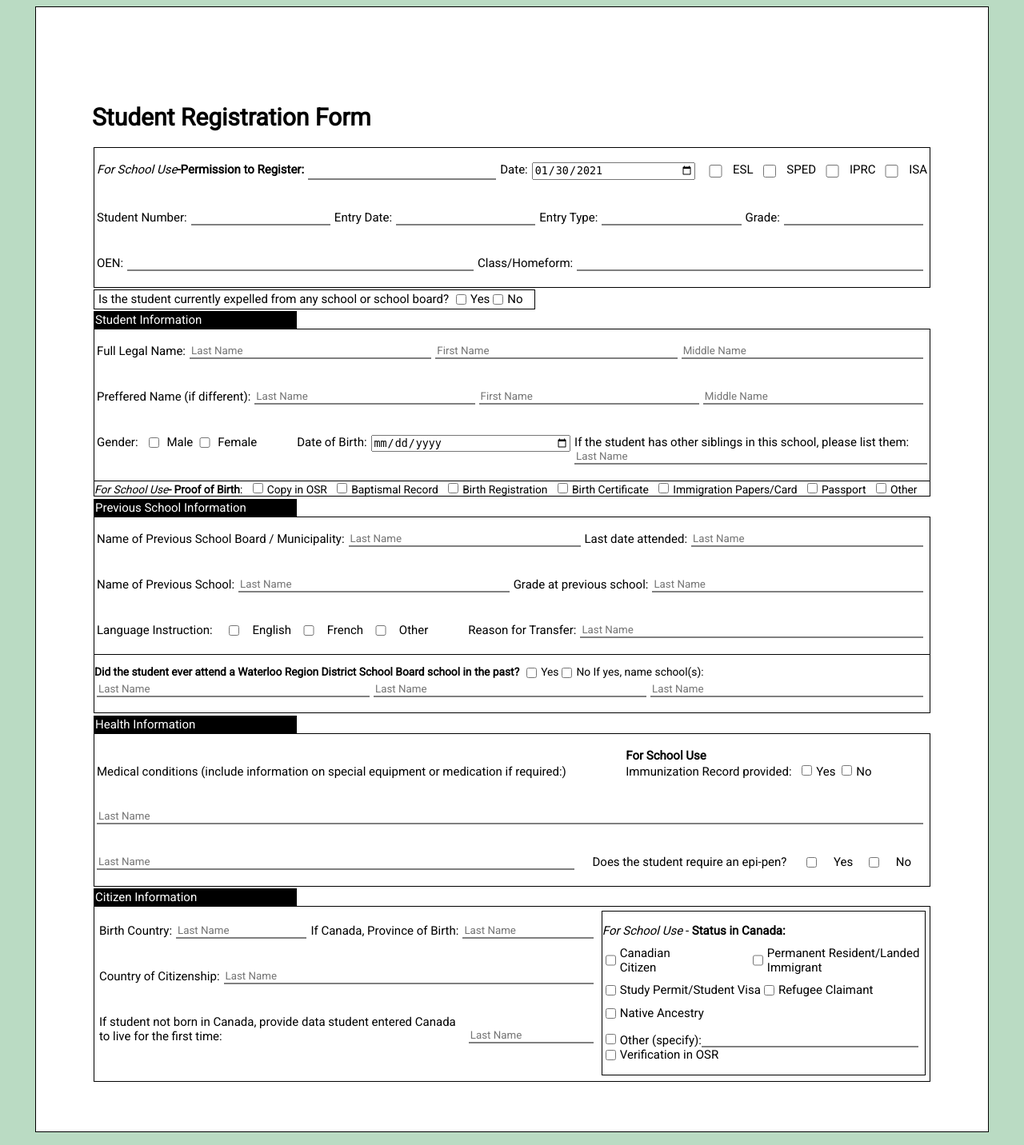
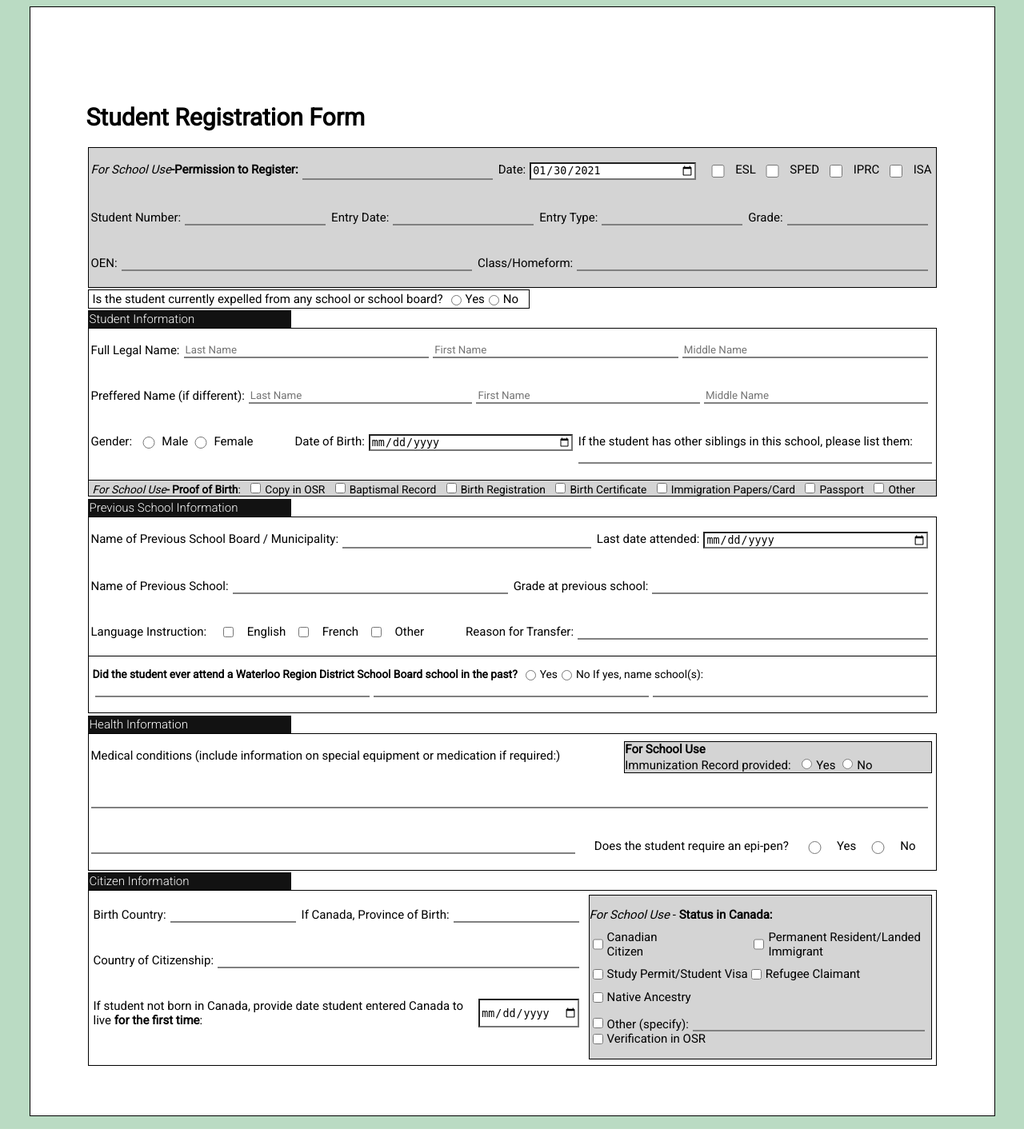
Before and after one commit to charss/registration-form, a PHP site: page / in a window 1280 px wide. Shown: the whole page at 80% size. Run offline with PHP 8.4, Linux system fonts and the light colour scheme.

Commit message:
Updated input elements

```diff
--- a/index.php
+++ b/index.php
@@ -12,7 +12,7 @@
 		<form name='form' action='' method='get'>
 			<div class='main'>
 				<h1>Student Registration Form</h1>
-				<div class='board'>
+				<div class='board for_school_use'>
 					<div class='container'>
 						<p>
 							<label for='form'><i>For School Use</i><b>-Permission to Register:</b></label>
@@ -68,8 +68,8 @@
 				<div class='board' id='expell_div'>
 					<p id='expell'>
 						<label>Is the student currently expelled from any school or school board?</label>
-						<input type="checkbox" id="vehicle1" name="vehicle1" value="Bike">Yes
-						<input type="checkbox" id="vehicle2" name="vehicle2" value="Car">No
+						<input type="radio" name="expell" value="Yes">Yes
+						<input type="radio" name="expell" value="No">No
 					</p>
 				</div>
 
@@ -79,59 +79,55 @@
 					<div class='container'>
 						<p>
 							<label>Full Legal Name:</label>
-							<input type='text' id='name_input' name='last_name' placeholder='Last Name'>
-							<input type='text' id='name_input' name='first_name' placeholder='First Name'>
-							<input type='text' id='name_input' name='middle_name' placeholder='Middle Name'>
+							<input type='text' name='last_name' placeholder='Last Name'>
+							<input type='text' name='first_name' placeholder='First Name'>
+							<input type='text' name='middle_name' placeholder='Middle Name'>
 						</p>
 					</div>
 
 					<div class='container'>
 						<p>
 							<label>Preffered Name (if different):</label>
-							<input type='text' id='name_input' name='pref_last_name' placeholder='Last Name'>
-							<input type='text' id='name_input' name='pref_first_name' placeholder='First Name'>
-							<input type='text' id='name_input' name='pref_middle_name' placeholder='Middle Name'>
+							<input type='text' name='pref_last_name' placeholder='Last Name'>
+							<input type='text' name='pref_first_name' placeholder='First Name'>
+							<input type='text' name='pref_middle_name' placeholder='Middle Name'>
 						</p>
 					</div>
 
 					<div class='container' id='f_start'>
 						<p id='gender'>
 							<label>Gender:</label>
-							<input type="checkbox" id="vehicle1" name="vehicle1" value="Bike">Male
-							<input type="checkbox" id="vehicle2" name="vehicle2" value="Car">Female
+							<input type="radio" name="gender" value="Male">Male
+							<input type="radio" name="gender" value="Female">Female
 						</p>
 				        <p id='birth'>
 							<label>Date of Birth:</label>
-							<input type='date' name='reg_date' id='reg_date'>
-			        		<script>
-			        			document.getElementById('reg_date').valueAsDate = new Date();
-			        		</script>
-
+							<input type='date' name='birthday'>
 				        </p>
 
 			        	<p id='below'>
 			        		<label>If the student has other siblings in this school, please list them:</label>
-			        		<input type='text' id='siblings' name='pref_last_name' placeholder='Last Name'>
+			        		<input type='text' id='siblings' name='siblings'>
 				        </p>
 					</div>
 				</div>
 
 
-				<div class='board' id='proof_birth'>
+				<div class='board for_school_use' id='proof_birth'>
 					<label><i>For School Use</i><b>- Proof of Birth</b>:</label>
-					<input type="checkbox" id="vehicle1" name="vehicle1" value="Bike"><label for="vehicle1">Copy in OSR</label>
+					<input type="checkbox" name="OSR" value="OSR"><label for="vehicle1">Copy in OSR</label>
 
-					<input type="checkbox" id="vehicle2" name="vehicle2" value="Car"><label for="vehicle2">Baptismal Record</label>
+					<input type="checkbox" name="BAPTISMAL" value="BAPTISMAL"><label for="vehicle2">Baptismal Record</label>
 
-					<input type="checkbox" id="vehicle2" name="vehicle2" value="Car"><label for="vehicle2">Birth Registration</label>
+					<input type="checkbox" name="BIRTH_REGISTRATION" value="BIRTH_REGISTRATION"><label for="vehicle2">Birth Registration</label>
 
-					<input type="checkbox" id="vehicle2" name="vehicle2" value="Car"><label for="vehicle2">Birth Certificate</label>
+					<input type="checkbox" name="BIRTH_CERTIFICATE" value="BIRTH_CERTIFICATE"><label for="vehicle2">Birth Certificate</label>
 
-					<input type="checkbox" id="vehicle2" name="vehicle2" value="Car"><label for="vehicle2">Immigration Papers/Card</label>
+					<input type="checkbox" name="IMMIGRATION" value="IMMIGRATION"><label for="vehicle2">Immigration Papers/Card</label>
 
-					<input type="checkbox" id="vehicle2" name="vehicle2" value="Car"><label for="vehicle2">Passport</label>
+					<input type="checkbox" name="PASSPORT" value="PASSPORT"><label for="vehicle2">Passport</label>
 
-					<input type="checkbox" id="vehicle2" name="vehicle2" value="Car"><label for="vehicle2">Other</label>
+					<input type="checkbox" name="OTHER_PROOF" value="OTHER_PROOF"><label for="vehicle2">Other</label>
 				</div>
 
 				<div class='box_label'>Previous School Information</div>
@@ -139,38 +135,38 @@
 					<div class='container'>
 						<p>
 							<label>Name of Previous School Board / Municipality:</label>
-							<input type='text'name='pref_last_name' placeholder='Last Name'>
+							<input type='text'name='PREV_SCHOOL_BOARD'>
 						</p>
 				        <p>
 				        	<label>Last date attended:</label>
-				        	<input type='text'name='pref_last_name' placeholder='Last Name'>
+				        	<input type='date' name='LAST_DATE'>
 				        </p>
 					</div>
 
 					<div class='container'>
 						<p>
 							<label>Name of Previous School:</label>
-							<input type='text'name='pref_last_name' placeholder='Last Name'>
+							<input type='text'name='PREVIOUS_SCHOOL'>
 						</p>
 				        <p>
 				        	<label>Grade at previous school:</label>
-				        	<input type='text'name='pref_last_name' placeholder='Last Name'>
+				        	<input type='text'name='GRADE_PREV_SCHOOL'>
 				        </p>
 					</div>
 
 					<div class='container'>
 						<p id='language'>
 			        		<label>Language Instruction:</label>
-							<input type="checkbox" id="vehicle1" name="vehicle1" value="Bike">English
+							<input type="checkbox" name="ENGLISH" value="ENGLISH">English
 
-							<input type="checkbox" id="vehicle2" name="vehicle2" value="Car">French
+							<input type="checkbox" name="FRENCH" value="FRENCH">French
 
-							<input type="checkbox" id="vehicle3" name="vehicle3" value="Boat">Other
+							<input type="checkbox" name="OTHER_LANG" value="OTHER_LANG">Other
 						</p>
 
 				        <p id='reason'>
 				        	<label>Reason for Transfer:</label>
-				        	<input type='text'name='pref_last_name' placeholder='Last Name'>
+				        	<input type='text'name='TRANSFER_REASON'>
 				        </p>
 					</div>
 				</div>
@@ -178,18 +174,18 @@
 				<div class='board' id='proof_birth'>
 					<p>
 		        		<label><b>Did the student ever attend a Waterloo Region District School Board school in the past?</b></label>
-						<input type="checkbox" id="vehicle1" name="vehicle1" value="Bike">Yes
+						<input type="radio" name="WATERLOO" value="Yes">Yes
 
-						<input type="checkbox" id="vehicle2" name="vehicle2" value="Car">No
+						<input type="radio" name="WATERLOO" value="No">No
 						If yes, name school(s):
 						<p>
 					</p>
 
 					<div class='container' id='no_board'>
 						<p id='higher'>
-							<input type='text'name='pref_last_name' placeholder='Last Name'>
-							<input type='text'name='pref_last_name' placeholder='Last Name'>
-							<input type='text'name='pref_last_name' placeholder='Last Name'>
+							<input type='text'name='WATERLOO1'>
+							<input type='text'name='WATERLOO2'>
+							<input type='text'name='WATERLOO3'>
 						</p>
 					</div>
 				</div>
@@ -201,33 +197,33 @@
 							<label>Medical conditions (include information on special equipment or medication if required:)</label>
 						</p>
 
-						<p id='below'>
+						<p id='below' class='for_school_use board'>
 			        		<label><b>For School Use</b></label>
 			        		<span>
 			        			<label>Immunization Record provided:</label>
-			        			<input type="checkbox" id="vehicle1" name="vehicle1" value="Bike">Yes
+			        			<input type="radio" name="IMMUNIZATION" value="Yes">Yes
 
-								<input type="checkbox" id="vehicle2" name="vehicle2" value="Car">No
+								<input type="radio" name="IMMUNIZATION" value="No">No
 			        		</span>
 				        </p>
 				    </div>
 
 				    <div class='container'>
 				    	<p>
-							<input type='text'name='pref_last_name' placeholder='Last Name'>
+							<input type='text'name='MEDICAL_CONDITION'>
 						</p>
 				    </div>
 
 				    <div class='container'>
 				    	<p id='blank'>
-							<input type='text'name='pref_last_name' placeholder='Last Name'>
+							<input type='text'name='MEDICAL_CONDITION'>
 						</p>
 
 						<p id='epipen'>
 		        			<label id='try'>Does the student require an epi-pen?</label>
-		        			<input type="checkbox" id="vehicle1" name="vehicle1" value="Bike">Yes
+		        			<input type="radio" name="EPIPEN" value="Yes">Yes
 
-							<input type="checkbox" id="vehicle2" name="vehicle2" value="Car">No
+							<input type="radio" name="EPIPEN" value="No">No
 				        </p>
 				    </div>
 				</div>
@@ -240,67 +236,67 @@
 							<div class='container'>
 								<p>
 									<label>Birth Country:</label>
-									<input type='text'name='pref_last_name' placeholder='Last Name'>
+									<input type='text' name='BIRTH_COUNTRY'>
 								</p>
 								<p>
 									<label>If Canada, Province of Birth:</label>
-									<input type='text'name='pref_last_name' placeholder='Last Name'>
+									<input type='text' name='BIRTH_PROVINCE'>
 								</p>
 							</div>
 
 							<div class='container'>
 								<p>
 									<label>Country of Citizenship:</label>
-									<input type='text'name='pref_last_name' placeholder='Last Name'>
+									<input type='text' name='CITIZENSHIP'>
 								</p>
 							</div>
 
 
 							<div class='container'>
 								<p>
-									<label>If student not born in Canada, provide data student entered Canada to live for the first time:</label>
+									<label id='canada_text'>If student not born in Canada, provide date student entered Canada to live <b>for the first time</b>:</label>
 								</p>
-								<p id='f_end'>
-									<input type='text'name='pref_last_name' placeholder='Last Name'>
+								<p>
+									<input type='date' id='canada_date' name='CANADA_DATE'>
 								</p>
 							</div>
 						</span>
 
-						<div class='board'>
-							<div id=''>
+						<div class='board for_school_use'>
+							<div>
 								<p>
 									<label><i>For School Use</i> - <b>Status in Canada:</b></label>
 								</p>
 							</div>
 							<div id='status'>
 								<p>
-									<input type="checkbox" id="can_citizen" name="can_citizen" value="Bike">
+									<input type="checkbox" id="can_citizen" name="can_citizen" value="can_citizen">
 									Canadian Citizen
-									<input type="checkbox" id="perm_resident" name="vehicle2" value="Car">Permanent Resident/Landed Immigrant
+									<input type="checkbox" id="perm_resident" name="perm_resident" value="perm_resident">Permanent Resident/Landed Immigrant
 								</p>
 							</div>
 							<div id='status'>
 								<p>
-									<input type="checkbox" id="vehicle1" name="vehicle1" value="Bike">Study Permit/Student Visa
-									<input type="checkbox" id="vehicle2" name="vehicle2" value="Car">Refugee Claimant
+									<input type="checkbox" name="student_visa" value="student_visa">Study Permit/Student Visa
+									<input type="checkbox" name="refugee" value="refugee">Refugee Claimant
 								</p>
 							</div>
 							<div id='status'>
 								<p>
-									<input type="checkbox" id="vehicle1" name="vehicle1" value="Bike">Native Ancestry
+									<input type="checkbox" name="native_ancestry" value="native_ancestry">Native Ancestry
 								</p>
 							</div>
 							<div id='status'>
 								<p class='container' id='no_board'>
 									<span id='try'>
-										<input type="checkbox" id="status_other" name="vehicle1" value="Bike">Other (specify):
+										<input type="checkbox" id="status_other" name="status_other" value="status_other"><label>Other (specify):</label>
 									</span>
-									<input type='text' name='permission_register' />
+									<input type='text' name='status_text' />
 								</p>
 							</div>
 							<div id='status'>
 								<p>
-									<input type="checkbox" id="vehicle1" name="vehicle1" value="Bike">Verification in OSR
+									<input type="checkbox" name="osr_veri" value="osr_veri">Verification in OSR
 								</p>
 							</div>
 						</div>
--- a/style.css
+++ b/style.css
@@ -6,7 +6,7 @@ body {
 
 .main {
 	margin: auto;
-	width: 1050px;
+	width: 1065px;
 	border: 1px;
 	border-color: black;
 	border-style: solid;
@@ -29,6 +29,7 @@ body {
 	border-style: solid;
 	border-color: black;
 	margin: 2px;
+
 }
 
 #prio {
@@ -51,11 +52,17 @@ label {
 p {
 	display: inline-flex;
 	flex: 1 1 auto;
+	padding-right: 2px;
 }
 
-input {
+input  {
 	flex-grow: 1;
 	margin-right: 5px;
+	background-color: transparent;
+}
+
+input[type=date] {
+	background-color: white;
 }
 
 .date {
@@ -124,7 +131,7 @@ input {
 }
 
 #perm_resident {
-	margin-left: 82px;
+	margin-left: 98px;
 
 }
 
@@ -145,15 +152,22 @@ input {
 .box_label {
 	color: white;
 	width: 250px;
-	background-color: black;
+	background-color: #121212;
 	padding: 2px;
 	margin-left: 2px;
 	margin-bottom: -2px;
+	font-weight: 300;
 }
 
 #proof_birth {
-	border-top: 0px;
+	border-top: 1px;
+	border-style: solid;
 	margin-top: -3px;
 	margin-bottom: 3px;
 	font-size: 13.8px;
+	padding-left: 5px;
 }
+
+.for_school_use {
+	background-color: #d4d4d4;
+}
```
